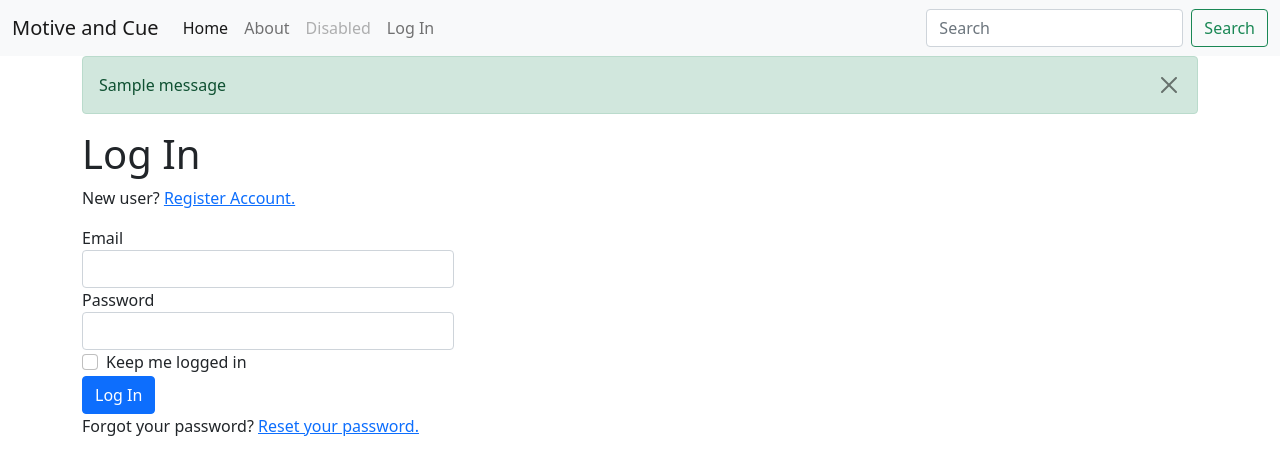
After one commit to whatapieceofwork/motive-and-cue, a Flask app: page /auth/login in a window 1280 px wide. The commit adds this page. Shown: the top 475 px of the page. Run offline with Flask 2, Linux system fonts and the light colour scheme; tables that the repository leaves empty hold one stand-in row (values such as "Sample post"); one stand-in notice (Sample message) is shown; some libraries are stand-ins or nearby versions.

Commit message:
Switched from flask-bootstrap to bootstrap-flask; adding page and email templates

```diff
--- a/app/__init__.py
+++ b/app/__init__.py
@@ -22,6 +22,7 @@ def create_app(config_name):
     app.url_map.strict_slashes = False
     app.jinja_env.trim_blocks = True
     app.jinja_env.lstrip_blocks = True
+    login_manager.login_message_category = "primary"
 
     bootstrap.init_app(app)
     db.init_app(app)
--- a/app/auth/routes.py
+++ b/app/auth/routes.py
@@ -23,7 +23,7 @@ def login():
 
             return redirect(next)
 
-        flash("Invalid username or password. Please try again or register an account.")
+        flash("Invalid username or password. Please try again or register an account.", "error")
 
     return render_template("auth/login.html", form=form)
 
@@ -34,7 +34,7 @@ def logout():
     """Log out user, redirect to index."""
 
     logout_user()
-    flash("You have been successfully logged out. Thanks for visiting!")
+    flash("You have been successfully logged out. Thanks for visiting!", "primary")
 
     return redirect(url_for("main.index"))
 
@@ -57,7 +57,7 @@ def register():
         token = user.generate_token()
         send_email(user.email, "Confirm Your Account", "auth/email/confirm", user=user, token=token)
 
-        flash("A confirmation link has been emailed to you. Please confirm your account and then log in.")
+        flash("A confirmation link has been emailed to you. Please confirm your account and then log in.", "primary")
         return redirect(url_for("main.index"))
 
     return render_template("auth/register.html", form=form)
@@ -69,15 +69,16 @@ def confirm(token):
     """Confirm user account from confirmation email link."""
 
     if current_user.confirmed:
-        flash("This account is already confirmed.")
+        flash("This account is already confirmed. You're all set!", "primary")
+        return redirect(url_for("main.index"))
 
     if current_user.confirm_account_token(token):
         db.session.commit()
-        flash("You have confirmed your account. Thanks!")
+        flash("You have confirmed your account. Thanks!", "success")
 
     else:
         print(token)
-        flash("This confirmation link is invalid or has expired.")
+        flash("This confirmation link is invalid or has expired.", "error")
 
     return redirect(url_for("main.index"))
 
@@ -90,7 +91,7 @@ def reset_password_request():
     form = RequestPasswordResetForm()
 
     if current_user.is_authenticated:
-        flash("You're currently logged in. Your password can be changed on the My Account page.")
+        flash("You're currently logged in. Your password can be changed on the My Account page.", "message")
         return redirect(url_for("main.index"))
 
     if form.validate_on_submit():
@@ -99,60 +100,31 @@ def reset_password_request():
         if user:
             token = user.generate_token()
             send_email(user.email, "Reset Your Password", "auth/email/reset", user=user, token=token)
-            flash("Please check your email for instructions on how to reset your password.")
+            flash("Please check your email for instructions on how to reset your password.", "message")
 
         else:
-            flash("No user registered with that email address.")
+            flash("No user registered with that email address.", "error")
         return redirect(url_for("main.index"))
 
-    return render_template("auth/request_password_reset.html", form=form)
+    return render_template("auth/password_request.html", form=form)
 
-
-# @auth.route("/reset_password/<token>", methods=["GET", "POST"])
-# def reset_password(token):
-#     """Display form to reset password after clicking reset link in email."""
-
-#     print(f"******************* {token}")
-#     user = User.confirm_reset_token(token)
-#     form = ResetPasswordForm()
-
-#     if current_user.is_authenticated:
-#         flash("You're currently logged in. Your password can be changed on the My Account page.")
-#         return redirect(url_for("main.index"))
-
-#     if not user:
-#         flash("This password reset link is invalid or has expired.")
-#         return redirect(url_for("main.index"))
-
-#     if form.validate_on_submit():
-#         user.set_password(form.password.data)
-#         db.session.commit()
-#         flash("Your new password has been set.")
-#         return redirect(url_for("main.index"))
-
-#     return render_template("auth/reset_password.html", form=form)
 
 @auth.route("/reset_password/<token>", methods=["GET", "POST"])
 def reset_password(token):
     """Reset password."""
 
-    print(f"***************TOKEN: {token}")
     user = User.confirm_reset_token(self=User, token=token)
-    print(f"***************USER: {user}")
+    form = ResetPasswordForm()
 
-    form = ResetPasswordForm()
+    if not user:
+        flash("This password reset link is invalid or expired.", "error")
+        return redirect(url_for("main.index"))
 
     if form.validate_on_submit():
         user.set_password(form.password.data)
         db.session.commit()
 
-        flash("Your new password has been set.")
+        flash("Your new password has been set.", "success")
         return redirect(url_for("main.index"))
 
-    return render_template("auth/reset_password.html", form=form)
-
-    # else:
-    #     print(token)
-    #     flash("This password reset link is invalid or has expired.")
-
-    return redirect(url_for("main.index"))
+    return render_template("auth/password_reset.html", form=form)
--- /dev/null
+++ b/app/static/css/styles.css
@@ -0,0 +1,5 @@
+#flash-alerts.alert {
+    display: flex;
+    flex-flow: row;
+    justify-content: space-between;
+}
--- /dev/null
+++ b/app/templates/auth/login.html
@@ -0,0 +1,16 @@
+{% extends "base.html" %}
+
+{% block page_title %}
+    Log In
+{% endblock %}
+
+{% block page_content %}
+    <div class="page-header">
+        <h1>Log In</h1>
+    </div>
+    <div class="col-md-4">
+        <p>New user? <a href="register">Register Account.</a></p>
+        {{ render_form(form) }}
+        <p>Forgot your password? <a href="{{ url_for('auth.reset_password_request') }}">Reset your password.</a></p>
+    </div>
+{% endblock %}
--- a/app/templates/base.html
+++ b/app/templates/base.html
@@ -1,60 +1,86 @@
-{% extends "bootstrap/base.html" %}
+{% import "macros.html" as macros %}
+{% from 'bootstrap/form.html' import render_form %}
 
-{% import "bootstrap/wtf.html" as wtf %}
-{% import "macros.html" as macros %}
+<!doctype html>
+<html lang="en">
+    <head>
+        {% block head %}
+        <!-- Required meta tags -->
+        <meta charset="utf-8">
+        <meta name="viewport" content="width=device-width, initial-scale=1, shrink-to-fit=no">
 
-{{ super() }}
+            {% block styles %}
+                <link href="https://cdn.jsdelivr.net/npm/bootstrap@5.0.2/dist/css/bootstrap.min.css" rel="stylesheet" integrity="sha384-EVSTQN3/azprG1Anm3QDgpJLIm9Nao0Yz1ztcQTwFspd3yD65VohhpuuCOmLASjC" crossorigin="anonymous">
+                <link rel="stylesheet" href="/static/css/styles.css">
+            {% endblock %}
 
+            <title>
                 {% block title %}
                     Motive and Cue - {% block page_title %}{% endblock %}
                 {% endblock %}
+            </title>
+        {% endblock %}
+    </head>
 
-{% block head %}
-    {{ super() }}
-{% endblock %}
-
-{% block navbar %}
-    <div class="navbar navbar-inverse" role="navigation">
-        <div class="container">
-            <div class="navbar-header">
-                <button type="button" class="navbar-toggle" data-toggle="collapse" data-target=".navbar-collapse">
-                    <span class="sr-only">Toggle Navigation</span>
+    <body>
+        <nav class="navbar navbar-expand-lg navbar-light bg-light">
+            <div class="container-fluid">
+                <a class="navbar-brand" href="/">Motive and Cue</a>
+                <button class="navbar-toggler" type="button" data-bs-toggle="collapse" data-bs-target="#navbarSupportedContent" aria-controls="navbarSupportedContent" aria-expanded="false" aria-label="Toggle navigation">
+                    <span class="navbar-toggler-icon"></span>
                 </button>
-                <a class="navbar-brand" href="/">Motive and Cue</a>
-            </div>
-            <div class="navbar-collapse collapse">
-                <ul class="nav navbar-nav">
-                    <li><a href="/">Home</a></li>
+                <div class="collapse navbar-collapse" id="navbarSupportedContent">
+                    <ul class="navbar-nav me-auto mb-2 mb-lg-0">
+                        <li class="nav-item">
+                            <a class="nav-link active" aria-current="page" href="#">Home</a>
+                        </li>
+                        <li class="nav-item">
+                            <a class="nav-link" href="#">About</a>
+                        </li>
+                        <li class="nav-item">
+                            <a class="nav-link disabled" href="#" tabindex="-1" aria-disabled="true">Disabled</a>
+                        </li>
+                        {% if current_user.is_authenticated %}
+                            <li class="nav-item dropdown">
+                                <a class="nav-link dropdown-toggle" href="#" id="navbarDropdown" role="button" data-bs-toggle="dropdown" aria-expanded="false">
+                                    My Account
+                                </a>
+                                <ul class="dropdown-menu" aria-labelledby="navbarDropdown">
+                                    <li><a class="dropdown-item" href="#">Another action</a></li>
+                                    <li><hr class="dropdown-divider"></li>
+                                    <li><a class="dropdown-item" href="{{url_for('auth.logout')}}">Log Out</a></li>
                                 </ul>
-                <ul class="nav navbar-nav navbar-right">
-                    {% if current_user.is_authenticated %}
-                        <li><a href="{{url_for('auth.logout')}}">Log Out</a></li>
+                            </li>
                         {% else %}
-                        <li><a href="{{url_for('auth.login')}}">Log In</a></li>
+                            <li class="nav-item"><a class="nav-link" href="{{url_for('auth.login')}}">Log In</a></li>
                         {% endif %}
                     </ul>
+                    <form class="d-flex">
+                        <input class="form-control me-2" type="search" placeholder="Search" aria-label="Search">
+                        <button class="btn btn-outline-success" type="submit">Search</button>
+                    </form>
                 </div>
             </div>
-    </div>
-{% endblock %}
+        </nav>
 
-{% block content %}
         <div class="container">
-        {% for message in get_flashed_messages() %}
-            <div class="alert alert-warning">
+            {% for category, message in get_flashed_messages(with_categories=true) %}
+                <div id="flash-alerts" class="alert alert-{{category}} alert-dismissable fade show" role="alert">
                     {{ message }}
+                    <button type="button" class="btn-close" data-bs-dismiss="alert" aria-label="Close"></button>
                 </div>
             {% endfor %}
+        </div>
+
+        <div class="container" id="main_content">
             {% block page_content %}
             {% endblock %}
         </div>
+
+        {% block scripts %}
+            <script src="https://cdn.jsdelivr.net/npm/bootstrap@5.0.2/dist/js/bootstrap.bundle.min.js" integrity="sha384-MrcW6ZMFYlzcLA8Nl+NtUVF0sA7MsXsP1UyJoMp4YLEuNSfAP+JcXn/tWtIaxVXM" crossorigin="anonymous"></script>
+            {{ moment.include_moment() }}
         {% endblock %}
 
-{% block scripts %}
-    {{ super() }}
-    <scripts>
-        {{ moment.include_moment() }}
-        {% block page_scripts %}
-        {% endblock %}
-    </scripts>
-{% endblock %}
+    </body>
+</html>
```
Also changed, not shown: app/email.py (added, +20 -0 lines), app/templates/auth/email/confirm.html (added, +10 -0 lines), app/templates/auth/email/confirm.txt (added, +10 -0 lines), app/templates/auth/email/reset.html (added, +10 -0 lines), app/templates/auth/email/reset.txt (added, +10 -0 lines), app/templates/auth/password_request.html (added, +15 -0 lines), app/templates/auth/password_reset.html (added, +14 -0 lines), app/templates/auth/register.html (added, +14 -0 lines). Lines whose indentation alone changed are shown as unchanged.
